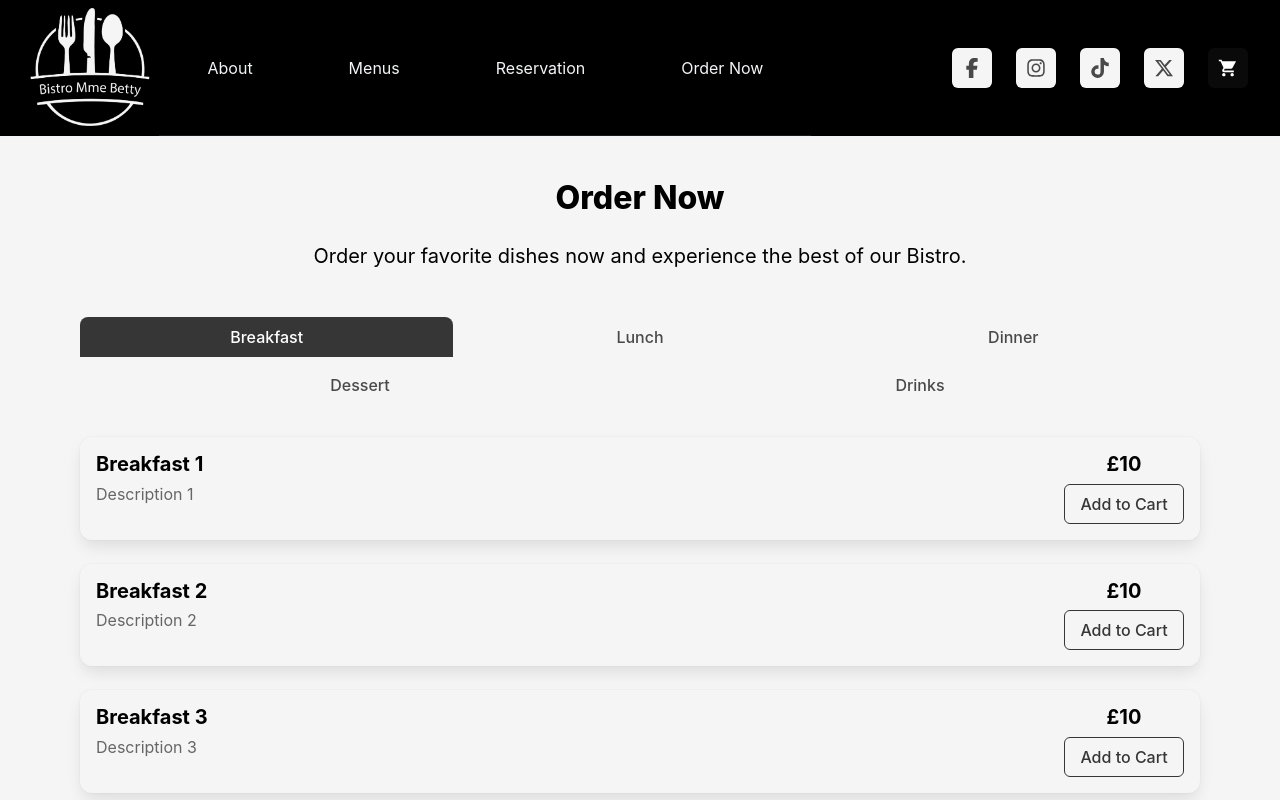
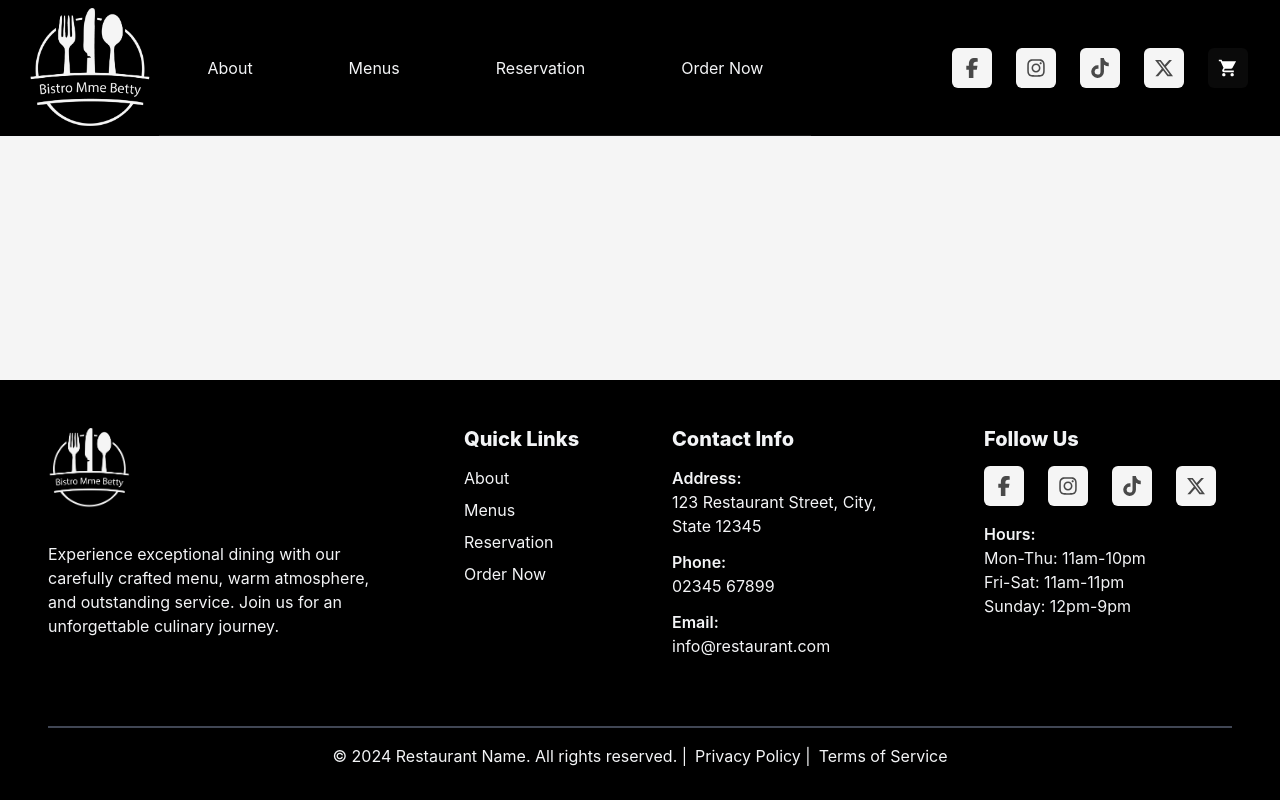
Before and after one commit to florentgiovannone/restaurant_mockup, a React (Vite) app: page /order-now in a window 1280 px wide. Shown: the top 800 px of the page. Built offline with nearby package versions, Linux system fonts and the light colour scheme.

Commit message:
update site

```diff
--- a/src/App.tsx
+++ b/src/App.tsx
@@ -93,7 +93,7 @@ function App() {
         }}>
           <Routes>
             <Route path="/mme-betty" element={<Home />} />
-            <Route path="/order-now" element={<OrderNow handleAddToCart={handleAddToCart} />} />
+            <Route path="/mme-betty/order-now" element={<OrderNow handleAddToCart={handleAddToCart} />} />
           </Routes>
         </main>
         <Footer />
```
